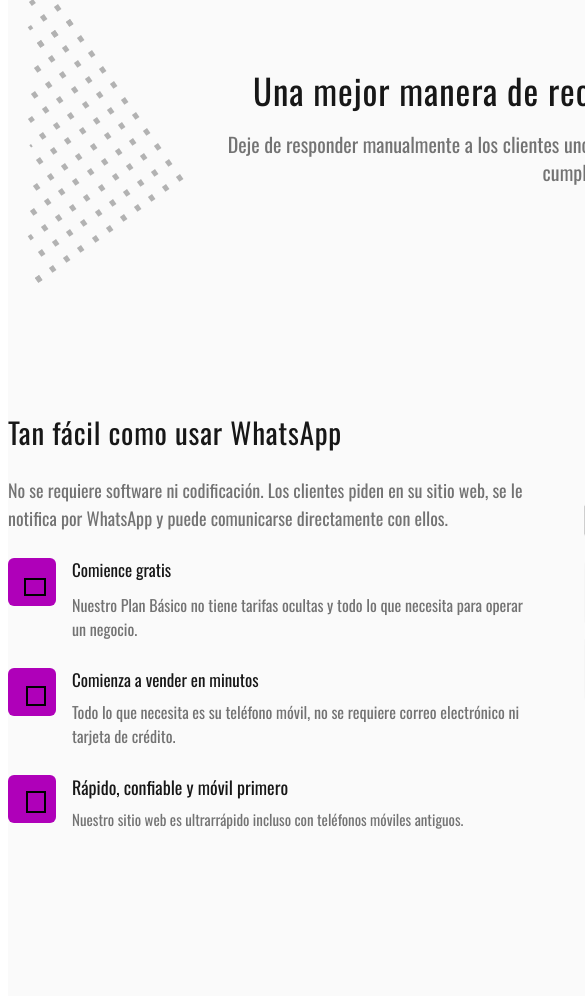
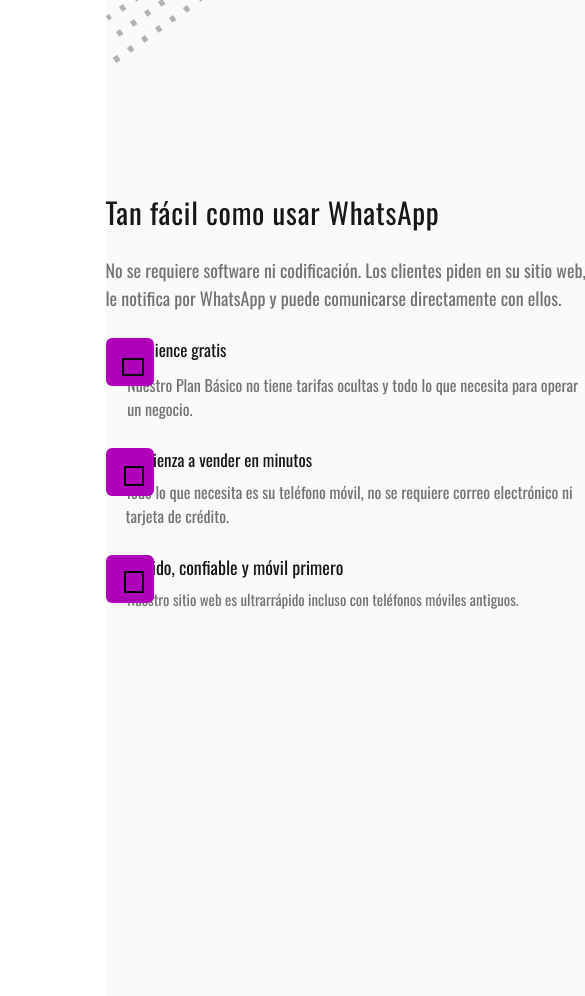
Before and after one commit to martinnricart/Kulko, a plain HTML site: page index.html in a window 390 px wide. Shown: the part 739-1735 px from the top of the page, 585 px wide, since content can reach past the window. Drawn offline with nearby package versions, Linux system fonts and the light colour scheme.

Commit message:
responsive

```diff
--- a/index.html
+++ b/index.html
@@ -13,7 +13,7 @@
 </head>
 <body>
 
-    <div style="width: 1200px; height: 422vh; flex-direction: column; justify-content: center; align-items: center; display: inline-flex">
+    <div style="width: 1200px; height: 50vh; flex-direction: column; justify-content: center; align-items: center; display: inline-flex">
         <div style="align-self: stretch; flex-direction: column; justify-content: flex-start; align-items: flex-start; display: inline-flex">
           <div style="width: 1200px; height: 90px; position: relative; background: #171717">
             <div style="width: 76.19px; height: 32px; left: 36px; top: 29px; position: absolute">
--- a/style.css
+++ b/style.css
@@ -0,0 +1,18 @@
+@media screen and (max-width: 768px) {
+    *{  margin: 152.5hv;
+        width: 5%;
+        max-width: 500px;
+        width: 800%;
+
+
+  }
+}
+
+body {
+
+    margin: 12.5vh;
+    display: flex;
+    justify-content: center;
+    align-items: center;
+    height: 445vh; /* Esto centra verticalmente en la pantalla completa */
+}
```
